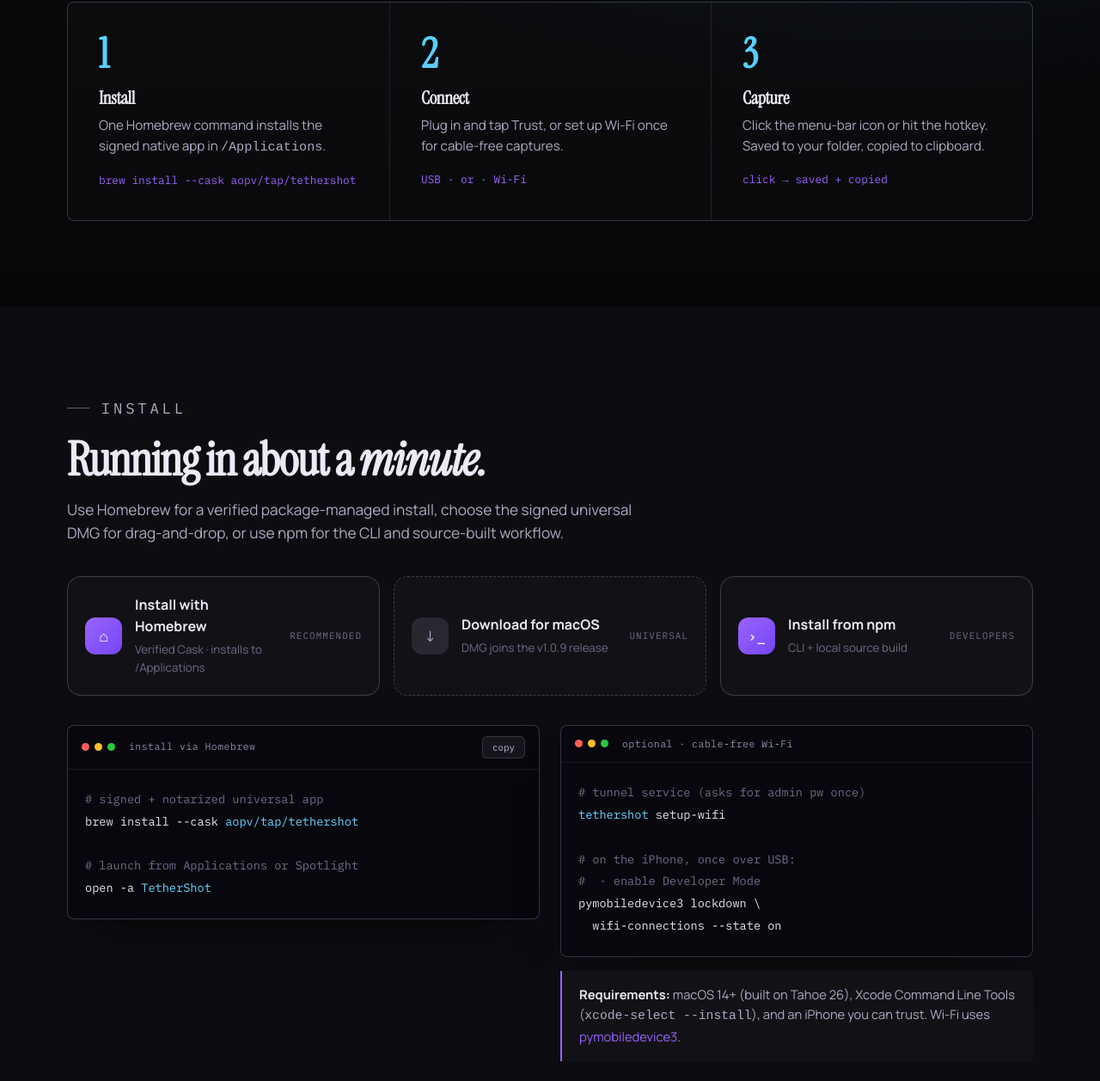
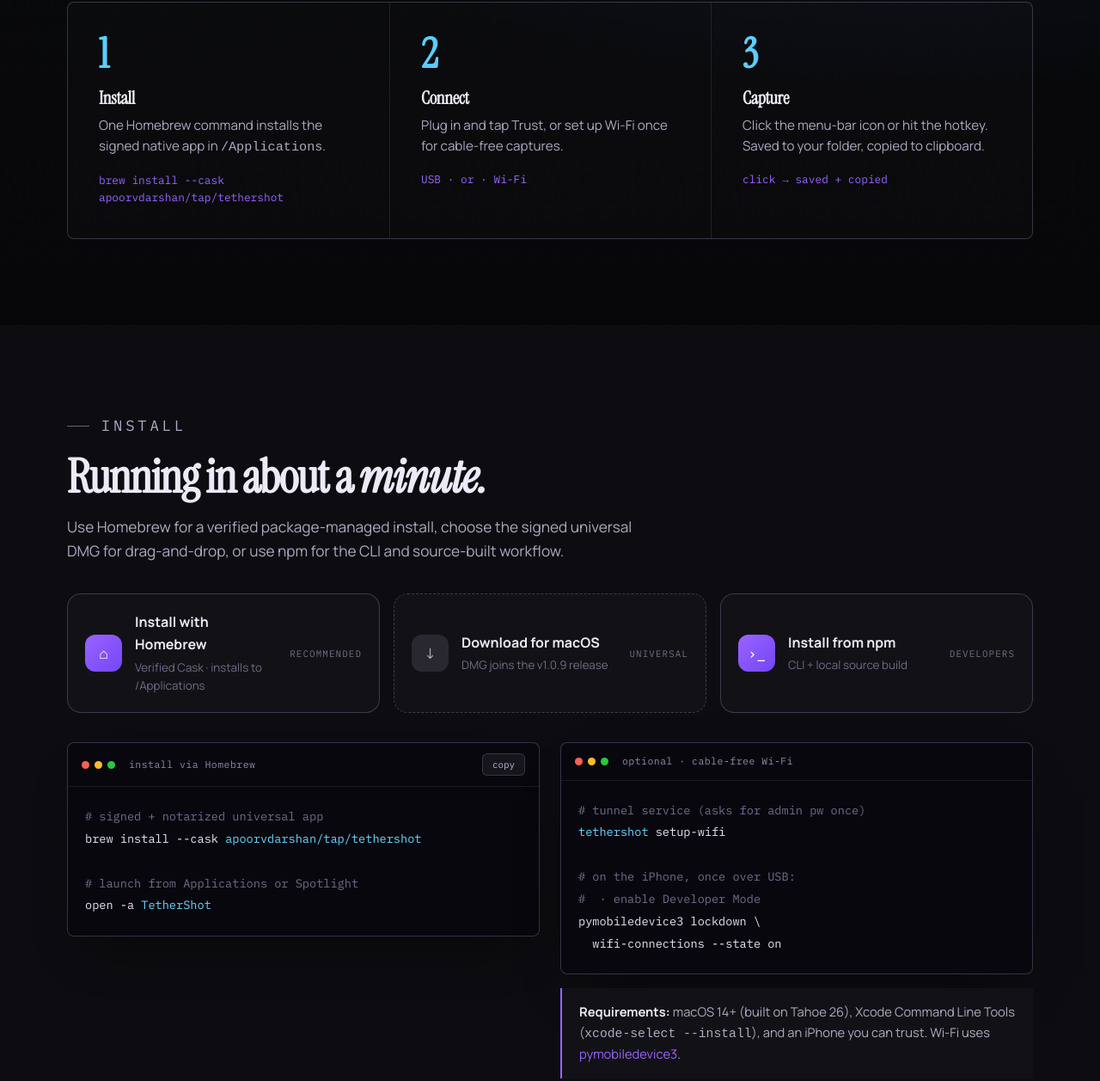
Before and after one commit to apoorvdarshan/TetherShot, a website: page web/index.html in a window 1280 px wide. Shown: the part 4118-5375 px from the top of the page at 86% size. Drawn offline with Linux system fonts and the light colour scheme; no server answers.

Commit message:
Restore canonical profile links

```diff
--- a/web/index.html
+++ b/web/index.html
@@ -183,7 +183,7 @@
       <h2>Three steps to a <span class="serif-i">screenshot.</span></h2>
     </div>
     <div class="steps reveal">
-      <div class="step"><div class="num">1</div><h3>Install</h3><p>One Homebrew command installs the signed native app in <code>/Applications</code>.</p><div class="line">brew install --cask aopv/tap/tethershot</div></div>
+      <div class="step"><div class="num">1</div><h3>Install</h3><p>One Homebrew command installs the signed native app in <code>/Applications</code>.</p><div class="line">brew install --cask apoorvdarshan/tap/tethershot</div></div>
       <div class="step"><div class="num">2</div><h3>Connect</h3><p>Plug in and tap Trust, or set up Wi-Fi once for cable-free captures.</p><div class="line">USB · or · Wi-Fi</div></div>
       <div class="step"><div class="num">3</div><h3>Capture</h3><p>Click the menu-bar icon or hit the hotkey. Saved to your folder, copied to clipboard.</p><div class="line">click → saved + copied</div></div>
     </div>
@@ -217,9 +217,9 @@
     </div>
     <div class="split">
       <div class="code reveal">
-        <div class="code-head"><span class="dots"><i></i><i></i><i></i></span> install via Homebrew <button class="copy-btn" data-copy="brew install --cask aopv/tap/tethershot">copy</button></div>
+        <div class="code-head"><span class="dots"><i></i><i></i><i></i></span> install via Homebrew <button class="copy-btn" data-copy="brew install --cask apoorvdarshan/tap/tethershot">copy</button></div>
 <pre><span class="c"># signed + notarized universal app</span>
-brew install --cask <span class="k">aopv/tap/tethershot</span>
+brew install --cask <span class="k">apoorvdarshan/tap/tethershot</span>
 
 <span class="c"># launch from Applications or Spotlight</span>
 open -a <span class="k">TetherShot</span></pre>
@@ -279,7 +279,7 @@
       <h2>Grab your first <span class="serif-i">iPhone screenshot.</span></h2>
       <p>Free, open source, and built for both Apple silicon and Intel Macs.</p>
       <div class="hero-cta">
-        <a class="btn btn-primary" href="#install">brew install --cask aopv/tap/tethershot</a>
+        <a class="btn btn-primary" href="#install">brew install --cask apoorvdarshan/tap/tethershot</a>
         <a class="btn btn-ghost" href="https://github.com/apoorvdarshan/TetherShot" target="_blank" rel="noopener">View on GitHub</a>
         <a class="btn btn-ghost kofi" href="https://ko-fi.com/apoorvdarshan" target="_blank" rel="noopener">♥ Support on Ko-fi</a>
       </div>
```
Also changed, not shown: web/docs.html (+1 -1 lines), README.md.
